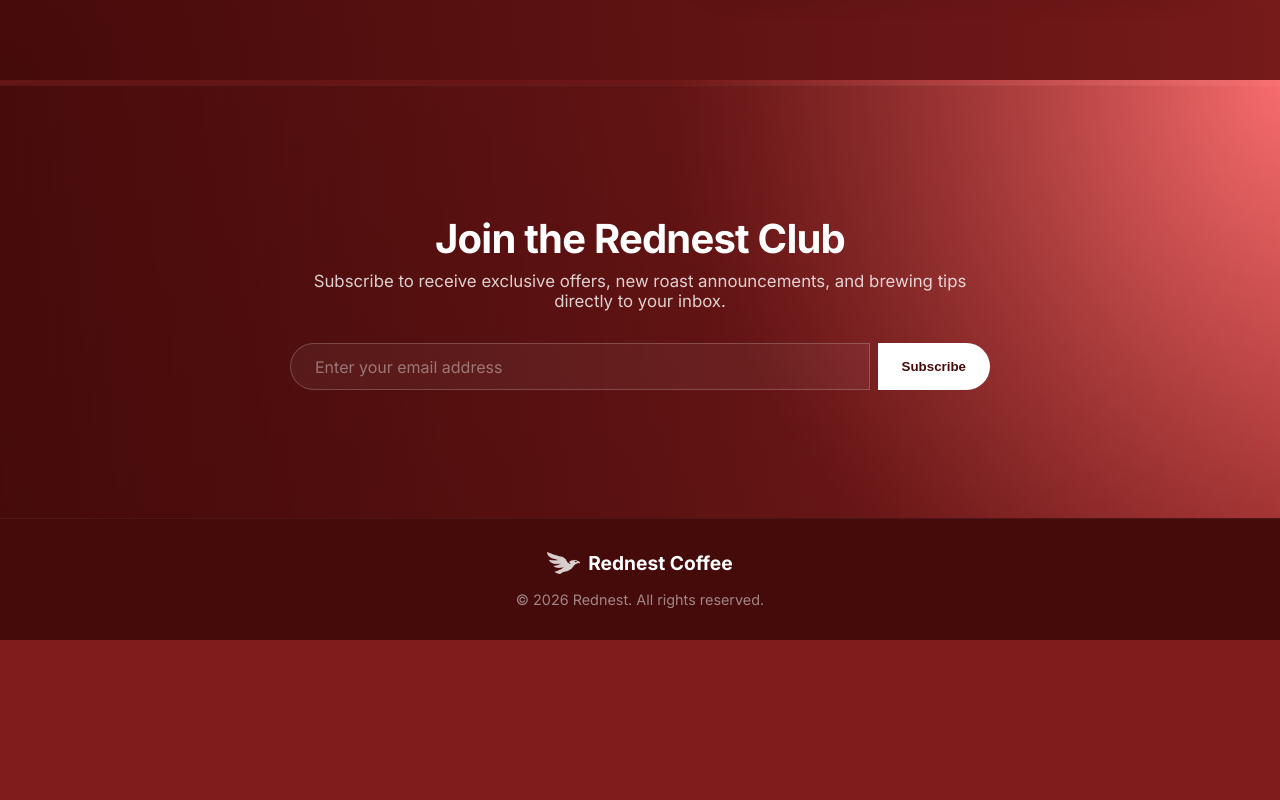
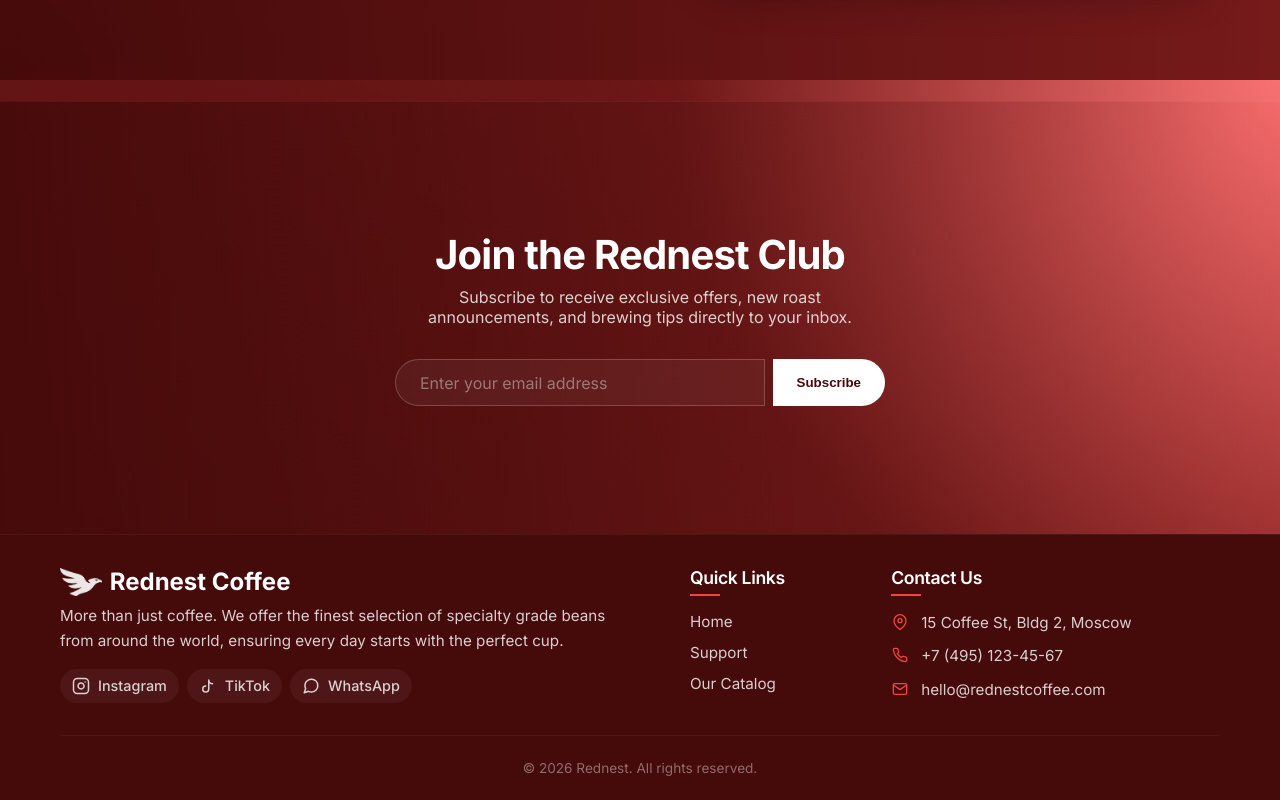
Before and after one commit to elchinima/Rednest, a React (Vite) app: page / in a window 1280 px wide. Shown: the part 3120-3920 px from the top of the page. Before the commit the page ends 3760 px from the top, so only its background shows below. Built offline with nearby package versions, Linux system fonts and the light colour scheme.

Commit message:
Implement catalog and home pages, footer, and support widget components

```diff
--- /dev/null
+++ b/src/components/Footer/Footer.jsx
@@ -0,0 +1,79 @@
+import React from 'react';
+import { Link } from 'react-router-dom';
+import './Footer.scss';
+import logo from '../../assets/icons/rednest_logo.png';
+
+const Footer = () => {
+  return (
+    <footer className="footer">
+      <div className="footer-content">
+        <div className="footer-top">
+          <div className="footer-col brand-col">
+            <div className="footer-brand">
+              <img src={logo} alt="Rednest Logo" className="footer-logo" />
+              <span>Rednest Coffee</span>
+            </div>
+            <p className="brand-desc">
+              More than just coffee. We offer the finest selection of specialty grade beans from around the world, ensuring every day starts with the perfect cup.
+            </p>
+            <div className="social-links">
+              <a href="https://instagram.com" target="_blank" rel="noopener noreferrer" className="social-link" aria-label="Instagram">
+                <svg xmlns="http://www.w3.org/2000/svg" width="20" height="20" viewBox="0 0 24 24" fill="none" stroke="currentColor" strokeWidth="2" strokeLinecap="round" strokeLinejoin="round">
+                  <rect x="2" y="2" width="20" height="20" rx="5" ry="5"></rect>
+                  <path d="M16 11.37A4 4 0 1 1 12.63 8 4 4 0 0 1 16 11.37z"></path>
+                  <line x1="17.5" y1="6.5" x2="17.51" y2="6.5"></line>
+                </svg>
+                <span>Instagram</span>
+              </a>
+              <a href="https://tiktok.com" target="_blank" rel="noopener noreferrer" className="social-link" aria-label="TikTok">
+                <svg xmlns="http://www.w3.org/2000/svg" width="20" height="20" viewBox="0 0 24 24" fill="none" stroke="currentColor" strokeWidth="2" strokeLinecap="round" strokeLinejoin="round">
+                  <path d="M9 12a4 4 0 1 0 4 4V4a5 5 0 0 0 5 5"></path>
+                </svg>
+                <span>TikTok</span>
+              </a>
+              <a href="https://wa.me/" target="_blank" rel="noopener noreferrer" className="social-link" aria-label="WhatsApp">
+                <svg xmlns="http://www.w3.org/2000/svg" width="20" height="20" viewBox="0 0 24 24" fill="none" stroke="currentColor" strokeWidth="2" strokeLinecap="round" strokeLinejoin="round">
+                  <path d="M21 11.5a8.38 8.38 0 0 1-.9 3.8 8.5 8.5 0 0 1-7.6 4.7 8.38 8.38 0 0 1-3.8-.9L3 21l1.9-5.7a8.38 8.38 0 0 1-.9-3.8 8.5 8.5 0 0 1 4.7-7.6 8.38 8.38 0 0 1 3.8-.9h.5a8.48 8.48 0 0 1 8 8v.5z"></path>
+                </svg>
+                <span>WhatsApp</span>
+              </a>
+            </div>
+          </div>
+
+          <div className="footer-col links-col">
+            <h4>Quick Links</h4>
+            <ul>
+              <li><Link to="/">Home</Link></li>
+              <li><Link to="/support">Support</Link></li>
+              <li><Link to="/catalog">Our Catalog</Link></li>
+            </ul>
+          </div>
+
+          <div className="footer-col contact-col">
+            <h4>Contact Us</h4>
+            <ul>
+              <li>
+                <svg xmlns="http://www.w3.org/2000/svg" width="16" height="16" viewBox="0 0 24 24" fill="none" stroke="currentColor" strokeWidth="2" strokeLinecap="round" strokeLinejoin="round"><path d="M21 10c0 7-9 13-9 13s-9-6-9-13a9 9 0 0 1 18 0z"></path><circle cx="12" cy="10" r="3"></circle></svg>
+                <span>15 Coffee St, Bldg 2, Moscow</span>
+              </li>
+              <li>
+                <svg xmlns="http://www.w3.org/2000/svg" width="16" height="16" viewBox="0 0 24 24" fill="none" stroke="currentColor" strokeWidth="2" strokeLinecap="round" strokeLinejoin="round"><path d="M22 16.92v3a2 2 0 0 1-2.18 2 19.79 19.79 0 0 1-8.63-3.07 19.5 19.5 0 0 1-6-6 19.79 19.79 0 0 1-3.07-8.67A2 2 0 0 1 4.11 2h3a2 2 0 0 1 2 1.72 12.84 12.84 0 0 0 .7 2.81 2 2 0 0 1-.45 2.11L8.09 9.91a16 16 0 0 0 6 6l1.27-1.27a2 2 0 0 1 2.11-.45 12.84 12.84 0 0 0 2.81.7A2 2 0 0 1 22 16.92z"></path></svg>
+                <span>+7 (495) 123-45-67</span>
+              </li>
+              <li>
+                <svg xmlns="http://www.w3.org/2000/svg" width="16" height="16" viewBox="0 0 24 24" fill="none" stroke="currentColor" strokeWidth="2" strokeLinecap="round" strokeLinejoin="round"><path d="M4 4h16c1.1 0 2 .9 2 2v12c0 1.1-.9 2-2 2H4c-1.1 0-2-.9-2-2V6c0-1.1.9-2 2-2z"></path><polyline points="22,6 12,13 2,6"></polyline></svg>
+                <span>hello@rednestcoffee.com</span>
+              </li>
+            </ul>
+          </div>
+        </div>
+
+        <div className="footer-bottom">
+          <p>&copy; {new Date().getFullYear()} Rednest. All rights reserved.</p>
+        </div>
+      </div>
+    </footer>
+  );
+};
+
+export default Footer;
--- /dev/null
+++ b/src/components/Footer/Footer.scss
@@ -0,0 +1,186 @@
+@import '../../styles/variables.scss';
+
+.footer {
+  background: $color-bg-dark;
+  color: $color-text;
+  margin-top: auto;
+  position: relative;
+  z-index: 10;
+  border-top: 1px solid rgba(255, 255, 255, 0.05);
+
+  .footer-content {
+    max-width: 1200px;
+    margin: 0 auto;
+    padding: $spacing-xl 20px $spacing-lg;
+    display: flex;
+    flex-direction: column;
+  }
+
+  .footer-top {
+    display: grid;
+    grid-template-columns: 2.5fr 1fr 1.5fr;
+    gap: $spacing-xl;
+    padding-bottom: $spacing-xl;
+    border-bottom: 1px solid rgba(255, 255, 255, 0.05);
+    margin-bottom: $spacing-md;
+
+    @media (max-width: 992px) {
+      grid-template-columns: 1fr 1fr;
+      gap: $spacing-lg;
+    }
+
+    @media (max-width: 576px) {
+      grid-template-columns: 1fr;
+      gap: $spacing-xl;
+    }
+  }
+
+  .footer-col {
+    display: flex;
+    flex-direction: column;
+    align-items: flex-start;
+
+    h4 {
+      font-size: 1.1rem;
+      font-weight: 600;
+      margin-top: 0;
+      margin-bottom: $spacing-md;
+      color: $color-text;
+      position: relative;
+      padding-bottom: 8px;
+
+      &::after {
+        content: '';
+        position: absolute;
+        bottom: 0;
+        left: 0;
+        width: 30px;
+        height: 2px;
+        background: $color-primary;
+      }
+    }
+
+    ul {
+      list-style: none;
+      padding: 0;
+      margin: 0;
+      display: flex;
+      flex-direction: column;
+      gap: 12px;
+
+      li {
+        color: $color-text-muted;
+        font-size: 0.95rem;
+        display: flex;
+        align-items: flex-start;
+        gap: 12px;
+
+        a {
+          color: $color-text-muted;
+          text-decoration: none;
+          transition: color 0.3s ease;
+
+          &:hover {
+            color: $color-primary;
+          }
+        }
+
+        svg {
+          margin-top: 2px;
+          min-width: 18px;
+          color: $color-primary;
+        }
+
+        span {
+          line-height: 1.4;
+        }
+      }
+    }
+  }
+
+  .links-col {
+    margin-left: 50px;
+
+    @media (max-width: 992px) {
+      margin-left: 0;
+    }
+  }
+
+  .brand-col {
+    .footer-brand {
+      display: flex;
+      align-items: center;
+      gap: $spacing-sm;
+      font-weight: 700;
+      font-size: 1.5rem;
+      margin-bottom: $spacing-sm;
+
+      .footer-logo {
+        height: 28px;
+        filter: grayscale(100%) brightness(200%);
+        opacity: 0.9;
+      }
+    }
+
+    .brand-desc {
+      color: $color-text-muted;
+      font-size: 0.95rem;
+      line-height: 1.6;
+      margin-bottom: $spacing-md;
+    }
+
+    .social-links {
+      display: flex;
+      flex-wrap: wrap;
+      gap: $spacing-sm;
+
+      @media (max-width: 576px) {
+        justify-content: center;
+        width: 100%;
+      }
+
+      .social-link {
+        display: flex;
+        align-items: center;
+        gap: 0.5rem;
+        padding: 8px 12px;
+        border-radius: 20px;
+        background: rgba(255, 255, 255, 0.05);
+        color: $color-text-muted;
+        text-decoration: none;
+        transition: all 0.3s ease;
+
+        &:hover {
+          background: $color-primary;
+          color: #ffffff;
+          transform: translateY(-3px);
+        }
+
+        svg {
+          width: 18px;
+          height: 18px;
+        }
+
+        span {
+          font-size: 0.9rem;
+          font-weight: 500;
+        }
+      }
+    }
+  }
+
+
+
+  .footer-bottom {
+    display: flex;
+    justify-content: center;
+    align-items: center;
+    padding-top: $spacing-sm;
+
+    p {
+      color: rgba(255, 255, 255, 0.4);
+      font-size: 0.85rem;
+      margin: 0;
+    }
+  }
+}
--- a/src/components/PublicPages/Catalog/Catalog.jsx
+++ b/src/components/PublicPages/Catalog/Catalog.jsx
@@ -2,6 +2,7 @@ import React, { useState } from 'react';
 import { Link } from 'react-router-dom';
 import logo from '../../../assets/icons/rednest_logo.png';
 import './Catalog.scss';
+import Footer from '../../Footer/Footer';
 
 import cappuccinoImg from '../../../assets/images/product/Cappuccino.jpg';
 import redLatteImg from '../../../assets/images/product/Red_Latte.jpg';
@@ -178,15 +179,7 @@ const Catalog = () => {
         </div>
       </main>
 
-      <footer className="catalog-footer">
-        <div className="footer-content">
-          <div className="footer-brand">
-            <img src={logo} alt="Rednest Logo" className="footer-logo" />
-            <span>Rednest Coffee</span>
-          </div>
-          <p>&copy; {new Date().getFullYear()} Rednest. All rights reserved.</p>
-        </div>
-      </footer>
+      <Footer />
     </div>
   );
 };
--- a/src/components/PublicPages/Home/Home.jsx
+++ b/src/components/PublicPages/Home/Home.jsx
@@ -10,6 +10,7 @@ import cappuccinoImg from '../../../assets/images/product/Cappuccino.jpg';
 import redLatteImg from '../../../assets/images/product/Red_Latte.jpg';
 import nestCappuccinoImg from '../../../assets/images/product/Nest_Cappuccino.jpg';
 import hotChocolateImg from '../../../assets/images/product/Hot_Chocolate.jpg';
+import Footer from '../../Footer/Footer';
 import './Home.scss';
 
 const Home = () => {
@@ -198,15 +199,7 @@ const Home = () => {
         </div>
       </section>
 
-      <footer className="home-footer">
-        <div className="footer-content">
-          <div className="footer-brand">
-            <img src={logo} alt="Rednest Logo" className="footer-logo" />
-            <span>Rednest Coffee</span>
-          </div>
-          <p>&copy; {new Date().getFullYear()} Rednest. All rights reserved.</p>
-        </div>
-      </footer>
+      <Footer />
     </div>
   );
 };
--- a/src/components/PublicPages/Home/Home.scss
+++ b/src/components/PublicPages/Home/Home.scss
@@ -231,7 +231,6 @@
     transition: all 0.4s ease;
 
     &:hover {
-      transform: translateY(-8px);
       border-color: rgba(255, 255, 255, 0.5);
       background: rgba(255, 255, 255, 0.03);
     }
@@ -281,11 +280,19 @@
   }
 
   .menu-grid {
-    display: grid;
-    grid-template-columns: repeat(auto-fit, minmax(240px, 1fr));
+    display: flex;
+    overflow-x: auto;
+    scroll-snap-type: x mandatory;
     gap: $spacing-xl;
     max-width: 1300px;
     margin: 0 auto $spacing-xxxl auto;
+    padding-bottom: $spacing-md;
+
+    scrollbar-width: none;
+
+    &::-webkit-scrollbar {
+      display: none;
+    }
   }
 
   .menu-item-card {
@@ -293,11 +300,12 @@
     border: 1px solid rgba(255, 255, 255, 0.05);
     border-radius: $border-radius-lg;
     overflow: hidden;
-    transition: transform 0.3s ease, border-color 0.3s ease;
+    transition: border-color 0.3s ease, background 0.3s ease;
     display: flex;
     flex-direction: column;
     height: 500px;
-    width: 100%;
+    flex: 0 0 clamp(260px, 80vw, 300px);
+    scroll-snap-align: start;
     position: relative;
 
     .favorite-badge {
@@ -318,7 +326,6 @@
     }
 
     &:hover {
-      transform: translateY(-5px);
       border-color: rgba(255, 255, 255, 0.2);
     }
 
@@ -449,13 +456,17 @@
 
     p {
       color: $color-text-muted;
-      margin-bottom: $spacing-xl;
-      font-size: 1.05rem;
+      margin: 0 auto $spacing-xl;
+      max-width: 70%;
+      font-size: 1rem;
     }
 
     .newsletter-form {
       display: flex;
       gap: $spacing-sm;
+      max-width: 70%;
+      margin: 0 auto;
+      justify-content: center;
 
       input {
         flex: 1;
@@ -488,38 +499,7 @@
   }
 }
 
-.home-footer {
-  padding: $spacing-xl;
-  text-align: center;
-  border-top: 1px solid rgba(255, 255, 255, 0.05);
-  background: $color-bg-dark;
 
-  .footer-content {
-    display: flex;
-    flex-direction: column;
-    align-items: center;
-    gap: $spacing-md;
-  }
-
-  .footer-brand {
-    display: flex;
-    align-items: center;
-    gap: $spacing-sm;
-    font-weight: 700;
-    font-size: 1.2rem;
-
-    .footer-logo {
-      height: 22px; /* Reduced by 10% */
-      filter: grayscale(100%) brightness(200%);
-      opacity: 0.8;
-    }
-  }
-
-  p {
-    color: rgba(255, 255, 255, 0.5);
-    font-size: 0.9rem;
-  }
-}
 
 @keyframes slideUp {
   from {
@@ -727,14 +707,28 @@
   .newsletter-section {
     padding: $spacing-xxxl $spacing-md;
 
+    .newsletter-container h2 {
+      font-size: 1.8rem;
+      white-space: nowrap;
+    }
+
+    .newsletter-container p {
+      max-width: 85%;
+    }
+
     .newsletter-form {
       flex-direction: row;
+      width: 90%;
+      max-width: 80%;
+      margin: 0 auto;
 
       input {
         flex: 1;
-        width: auto;
+        width: 100%;
+        min-width: 240px;
         min-height: 48px;
         padding: 0 $spacing-md;
+        font-size: 0.9rem;
       }
 
       button {
--- a/src/components/SupportWidget.jsx
+++ b/src/components/SupportWidget.jsx
@@ -21,7 +21,7 @@ const SupportWidget = () => {
     };
 
     window.addEventListener('scroll', handleScroll);
-    handleScroll(); // Check initial state
+    handleScroll();
 
     return () => window.removeEventListener('scroll', handleScroll);
   }, []);
@@ -33,7 +33,7 @@ const SupportWidget = () => {
   return (
     <div className={`support-widget-container ${isVisible ? 'visible' : ''}`}>
       <span className="support-tooltip">
-        Ready to help you with your choice.
+        Ready to help you with your choice
       </span>
       <button
         className="support-widget"
```
Also changed, not shown: src/components/PublicPages/Catalog/Catalog.scss (+0 -33 lines).
